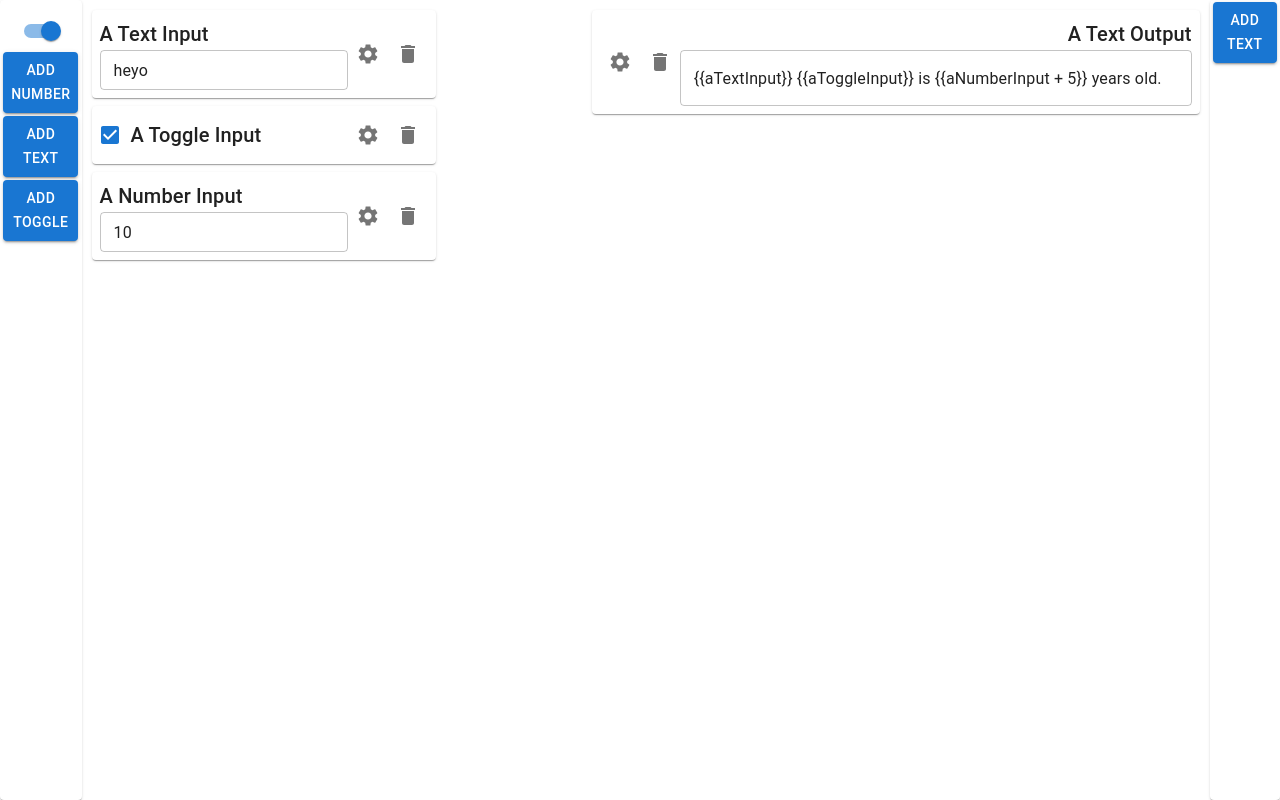
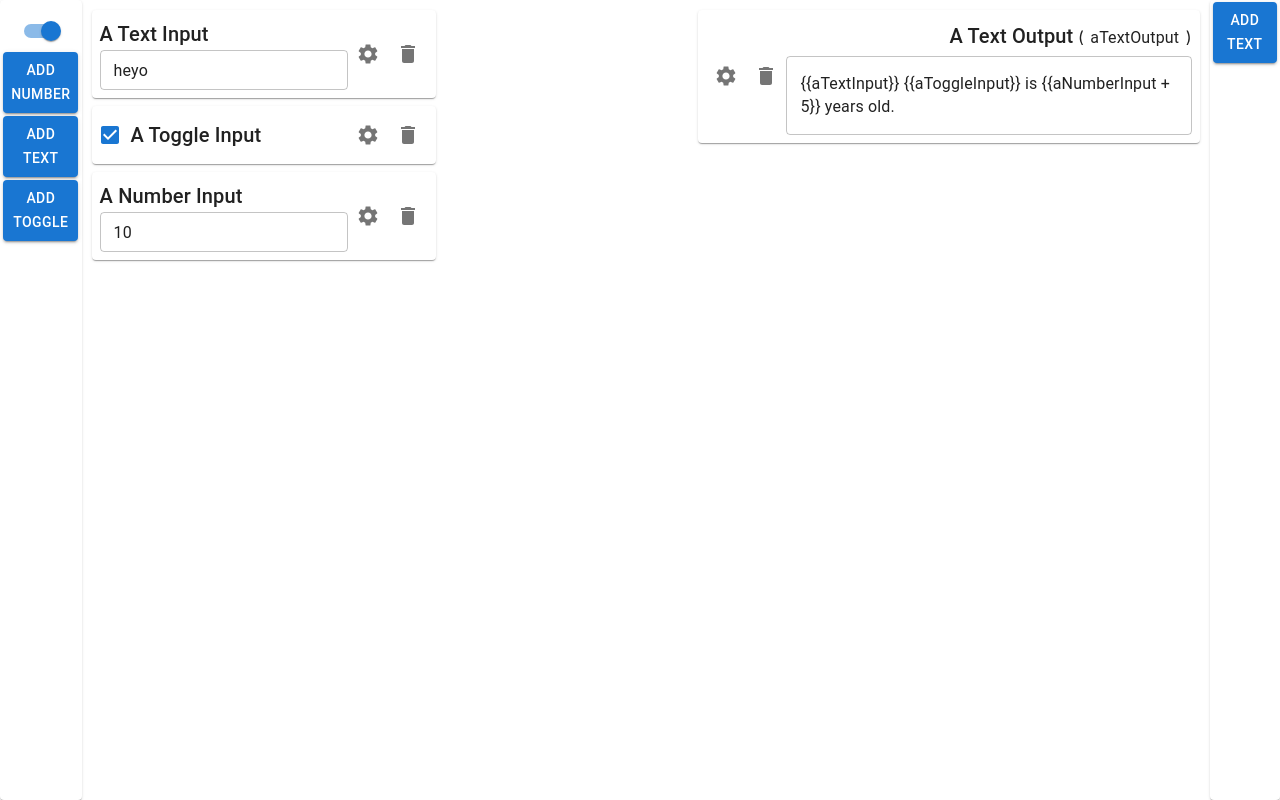
Before and after one commit to Protowalker/calculon, a React (Create React App) app: page / in a window 1280 px wide. Both pictures are taken after a click on the element 19 px from the left and 31 px from the top of the page. Built offline with nearby package versions, Linux system fonts and the light colour scheme; the HTML template or start-up script is replaced by a standard one.

Commit message:
Make TypographyInput component. Show variable name in output (just now realizing we don't need that.)

```diff
--- a/package.json
+++ b/package.json
@@ -6,7 +6,7 @@
     "@emotion/react": "^11.5.0",
     "@emotion/styled": "^11.3.0",
     "@mui/icons-material": "^5.0.4",
-    "@mui/material": "https://pkg.csb.dev/mui-org/material-ui/commit/e6bb6c32/@mui/material",
+    "@mui/material": "*",
     "@reduxjs/toolkit": "^1.6.2",
     "framer-motion": "^4.1.17",
     "mathjs": "^9.5.1",
--- a/src/App.tsx
+++ b/src/App.tsx
@@ -1,8 +1,7 @@
+import { createTheme } from "@mui/material/styles";
 import React from "react";
 import "./App.css";
-import {CalcFrame} from "./components/CalcFrame";
-
-
+import { CalcFrame } from "./components/CalcFrame";
 
 function App() {
   return <CalcFrame />;
--- a/src/Store/Outputs.ts
+++ b/src/Store/Outputs.ts
@@ -20,10 +20,21 @@ export const outputsSlice = createSlice({
   reducers: {
     addOutput: (state, action: PayloadAction<OutputData>) => {
       const payload = { ...action.payload };
-      if (payload.name in state) return;
+      if (payload.name in state) {
+        return;
+      }
       // e.g. text5
-      if (payload.name === "")
-        payload.name = payload.kind + Object.keys(state).length.toString();
+      if (payload.name === "") {
+        // Find all the inputs with names fitting the pattern "[kind]{number}"
+        const nextNumber = Object.keys(state)
+          .filter((n) => n.startsWith(payload.kind))
+          .reduce((acc, v) => {
+            const number = parseInt(v.replace(/\D/g, ""));
+            if (!isNaN(number) && number > acc) return number;
+            else return acc;
+          }, -1);
+        payload.name = payload.kind + (nextNumber + 1).toString();
+      }
       if (payload.order === -1) payload.order = Object.keys(state).length;
       // Make sure that payload.order is only as big as the end of the list
       payload.order = Math.min(payload.order, Object.keys(state).length);
--- a/src/components/Outputs/BaseOutput.tsx
+++ b/src/components/Outputs/BaseOutput.tsx
@@ -31,7 +31,7 @@ export default function BaseOutput({
       }}
     >
       {editMode ? (
-        <Box sx={{ justifyItems: "end", alignItems: "center" }}>
+        <Box sx={{ justifyContent: "end", alignItems: "center" }}>
           <IconButton>
             <SettingsIcon />
           </IconButton>
@@ -51,7 +51,7 @@ export default function BaseOutput({
           </IconButton>
         </Box>
       ) : null}
-      <Box>{children}</Box>
+      <Box sx={{ ml: "auto" }}>{children}</Box>
     </Paper>
   );
 }
--- a/src/components/Outputs/TextOutput.tsx
+++ b/src/components/Outputs/TextOutput.tsx
@@ -9,6 +9,8 @@ import { parseExpressionString } from "./Output";
 import _ from "lodash";
 import { changeOutput } from "Store/Outputs";
 import BaseOutput from "./BaseOutput";
+import { HiddenTextField, TypographyInput } from "util/MuiComponents";
+import Box from "@mui/material/Box";
 
 export const TextOutputData = Object.freeze({
   kind: "text" as const,
@@ -36,7 +38,31 @@ export default function TextOutput({
 
   return (
     <BaseOutput output={output}>
-      <Typography variant="h6">{output.displayName}</Typography>
+      <Box sx={{ display: "flex", flexDirection: "column" }}>
+        <span>
+          <TypographyInput
+            variant="h6"
+            value={output.displayName}
+            readOnly={!editMode}
+            inputProps={{ style: { textAlign: "right" } }}
+          />{" "}
+          {editMode && (
+            <span>
+              {"("}
+
+              <TypographyInput
+                variant="subtitle1"
+                value={output.name}
+                inputProps={{
+                  size: output.name.length - 4,
+                  style: { textAlign: "center" },
+                }}
+              />
+
+              {")"}
+            </span>
+          )}
+        </span>
         {editMode ? (
           <TextField
             value={output.value}
@@ -45,16 +71,13 @@ export default function TextOutput({
                 changeOutput(output.name, { value: v.currentTarget.value })
               )
             }
-          sx={{
-            width: `${output.value.length + 3}ch`,
-            maxWidth: "40vw",
-            minWidth: "100%",
-          }}
+            inputProps={{ size: output.value.length }}
             multiline
           />
         ) : (
           <Typography>{text}</Typography>
         )}
+      </Box>
     </BaseOutput>
   );
 }
--- /dev/null
+++ b/src/util/MuiComponents.tsx
@@ -0,0 +1,52 @@
+import { InputBase, InputBaseProps } from "@mui/material";
+import { useTheme } from "@mui/material/styles";
+import { Variant } from "@mui/material/styles/createTypography";
+import TextField, { TextFieldProps } from "@mui/material/TextField";
+import React, { useRef, useState } from "react";
+
+export const HiddenTextField: React.FC<TextFieldProps> = (
+  props: TextFieldProps
+) => {
+  const [open, setOpen] = useState(false);
+  const ref = useRef<HTMLTextAreaElement>();
+  return (
+    <>
+      <TextField
+        {...props}
+        sx={{
+          ...props.sx,
+          display: open ? "initial" : "none",
+          minWidth: 0,
+        }}
+        onBlur={(ev) => {
+          props.onBlur?.(ev);
+          setOpen(false);
+        }}
+        inputRef={ref}
+      />
+      {props.children ?? (
+        <span
+          onClick={() => {
+            ref.current?.select();
+            setOpen(true);
+            ref.current?.select();
+          }}
+        >
+          {props.value as string}
+        </span>
+      )}
+    </>
+  );
+};
+
+export const TypographyInput = (
+  props: InputBaseProps & { variant: Variant }
+) => {
+  const theme = useTheme();
+  return (
+    <InputBase
+      {...props}
+      sx={{ ...theme.typography[props.variant], ...props.sx }}
+    />
+  );
+};
```
Also changed, not shown: 1 other file (tests, documents, lock files or other folders). Lines whose indentation alone changed are shown as unchanged.
